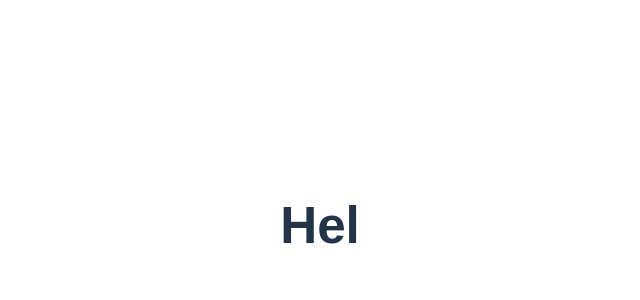
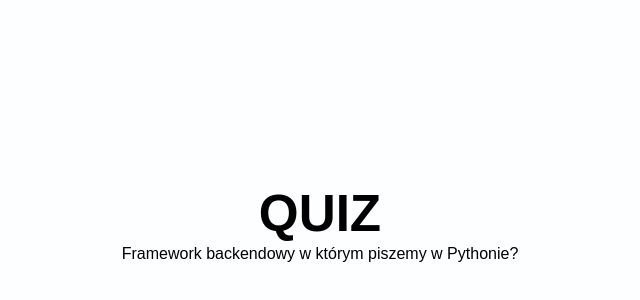
Before and after one commit to NorbertAll/quizAppVue, a Vue app: page / in a window 1280 px wide. Shown: the part 174-474 px from the top of the page, without its empty margins (320-960 px from the left). Built offline with nearby package versions, Linux system fonts and the light colour scheme.

Commit message:
view question

```diff
--- a/src/App.vue
+++ b/src/App.vue
@@ -1,7 +1,7 @@
 <script setup>
 import {ref, computed} from 'vue'
 
-const question=ref([
+const questions=ref([
   {
     question: 'Framework backendowy w którym piszemy w Pythonie?',
     answer: 0,
@@ -24,17 +24,17 @@ const question=ref([
 const quizCompleted=ref(false)
 const currentQuestion=ref(0)
 const score =computed(()=>{
-  let value=0;
-  question.value.map(q=>{
+  let value=0
+  questions.value.map(q=>{
     if(q.selected==q.answer){
       value++
     }
   })
-  return value;
+  return value
 })
 
 const getCurrentQuestion=computed(()=>{
-  let question = question.value[currentQuestion.value]
+  let question = questions.value[currentQuestion.value]
   question.index=currentQuestion.value
   return question
 })
@@ -52,10 +52,18 @@ const NextQuestion=()=>{
 </script>
 
 <template>
-  <h1>Hel</h1>
+  <main class="app">
+    <h1>QUIZ</h1>
+    <section class="quiz">
+      <div class="quiz-info">
+        <span class="question"> {{ getCurrentQuestion.question }} </span>
+      </div>
+    </section>
+
+  </main>
 </template>
 
-<style scoped>
+<style>
 *{
   margin: 0;
   padding: 0;
```
